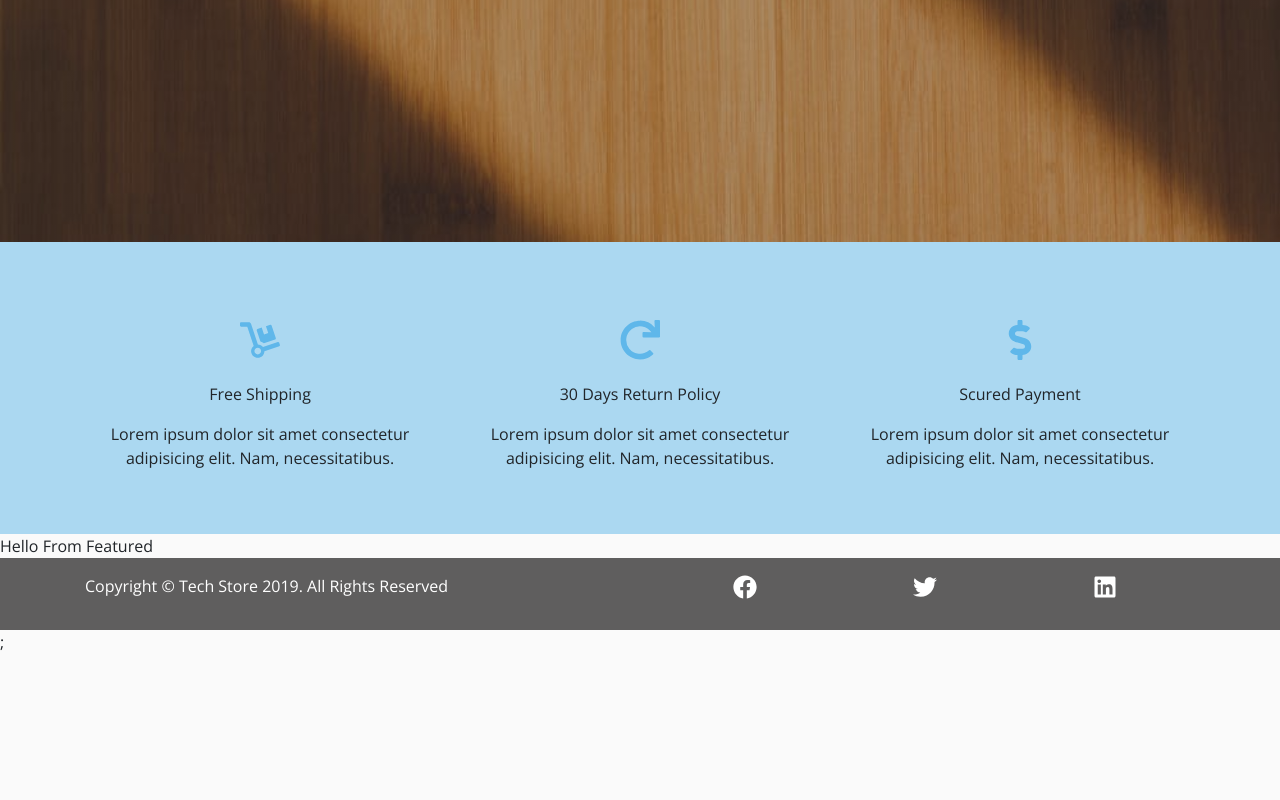
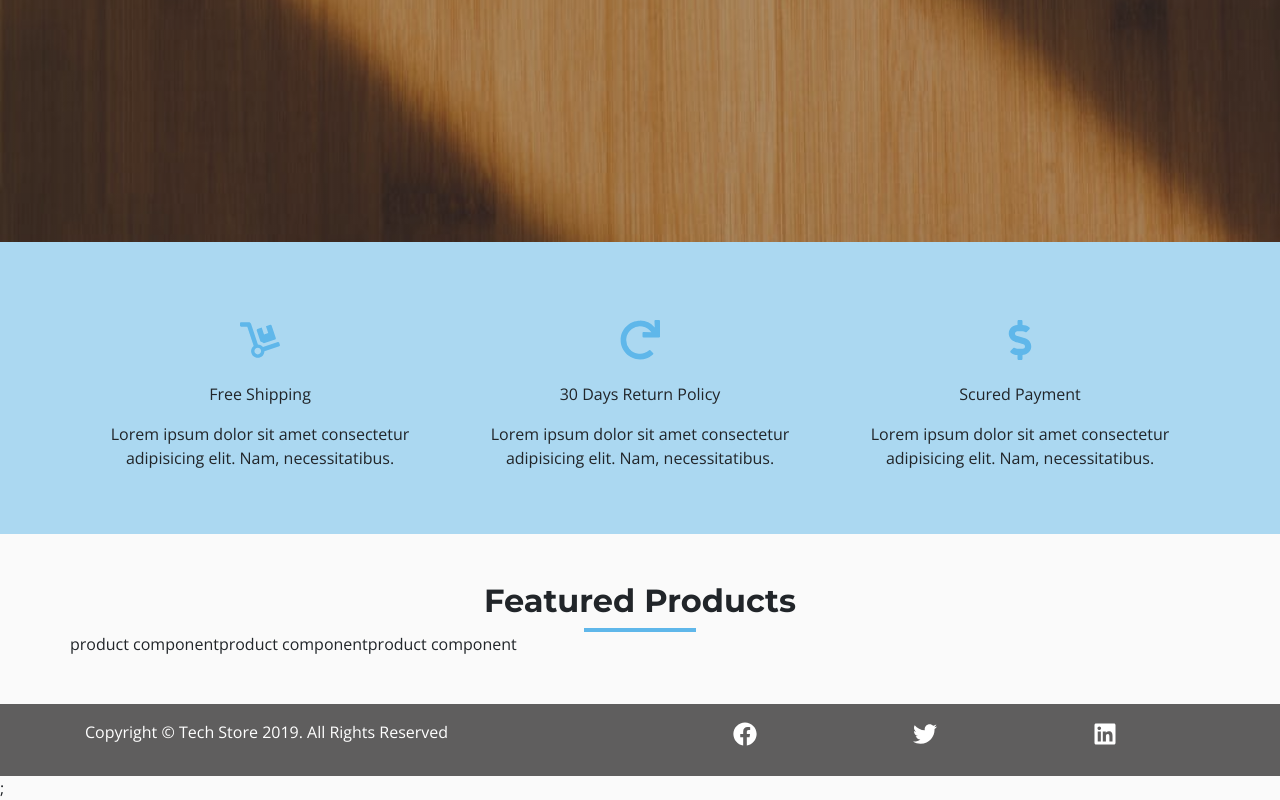
Before and after one commit to alinguru/react-tech-store, a React (Create React App) app: page / in a window 1280 px wide. Shown: the part 619-1419 px from the top of the page. Before the commit the page ends 1273 px from the top, so only its background shows below. Built offline with nearby package versions, Linux system fonts and the light colour scheme.

Commit message:
Product and featured

```diff
--- a/src/components/HomePage/Featured.js
+++ b/src/components/HomePage/Featured.js
@@ -1,5 +1,28 @@
 import React from "react";
+import Product from "../Product";
+import { Link } from "react-router-dom";
+import Title from "../Title";
+import { ProductConsumer } from "../../context";
 
 export default function Featured() {
-  return <div>Hello From Featured</div>;
+  return (
+    <section className="py-5">
+      <div className="container">
+        {/* title  */}
+        <Title title="featured products" center="true" />
+        {/* Products */}
+        <div className="row">
+          <ProductConsumer>
+            {value => {
+              const { featuredProducts } = value;
+
+              return featuredProducts.map(product => (
+                <Product key={product.id} product={product} />
+              ));
+            }}
+          </ProductConsumer>
+        </div>
+      </div>
+    </section>
+  );
 }
--- /dev/null
+++ b/src/components/Product.js
@@ -0,0 +1,5 @@
+import React from "react";
+
+export default function() {
+  return <div>product component</div>;
+}
```
